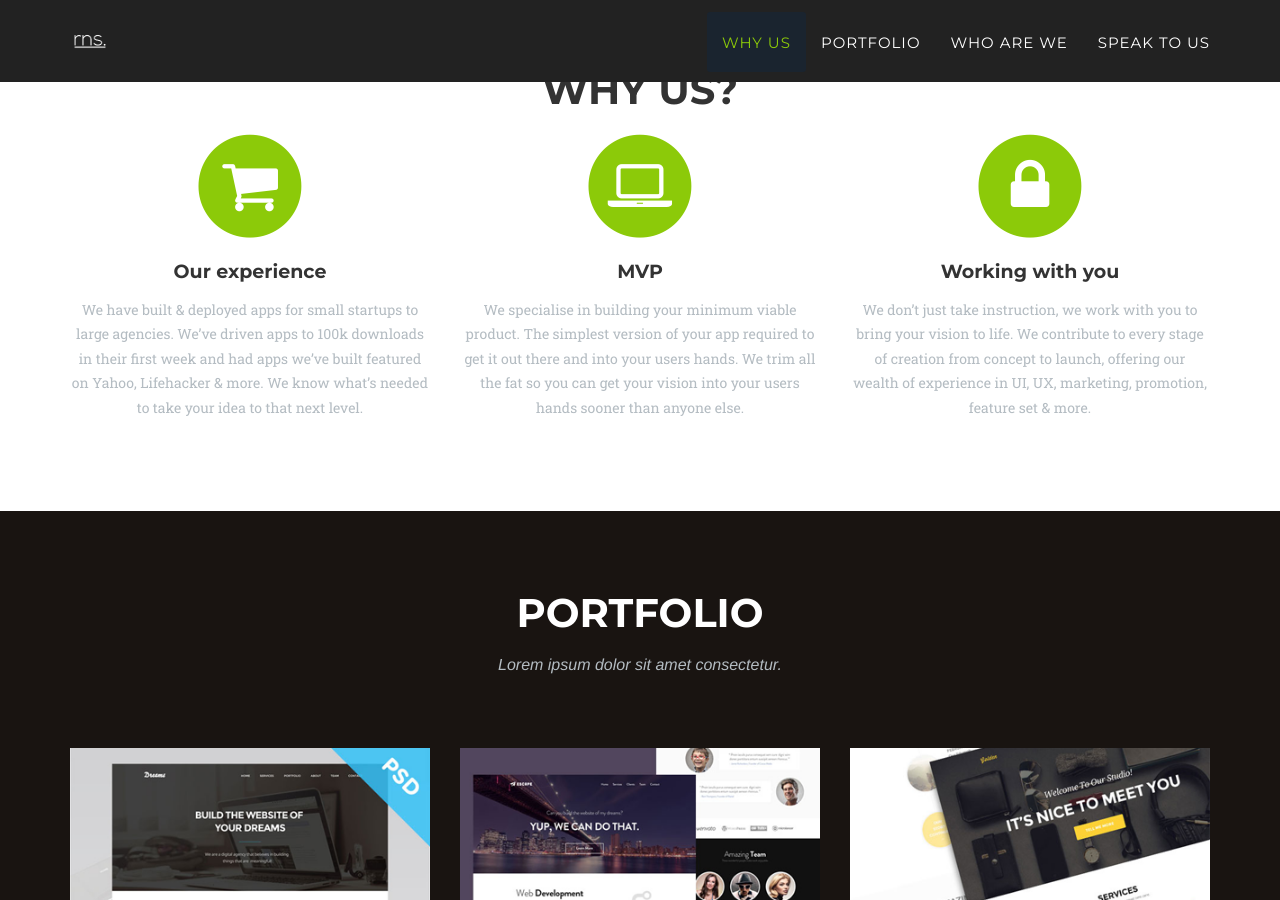
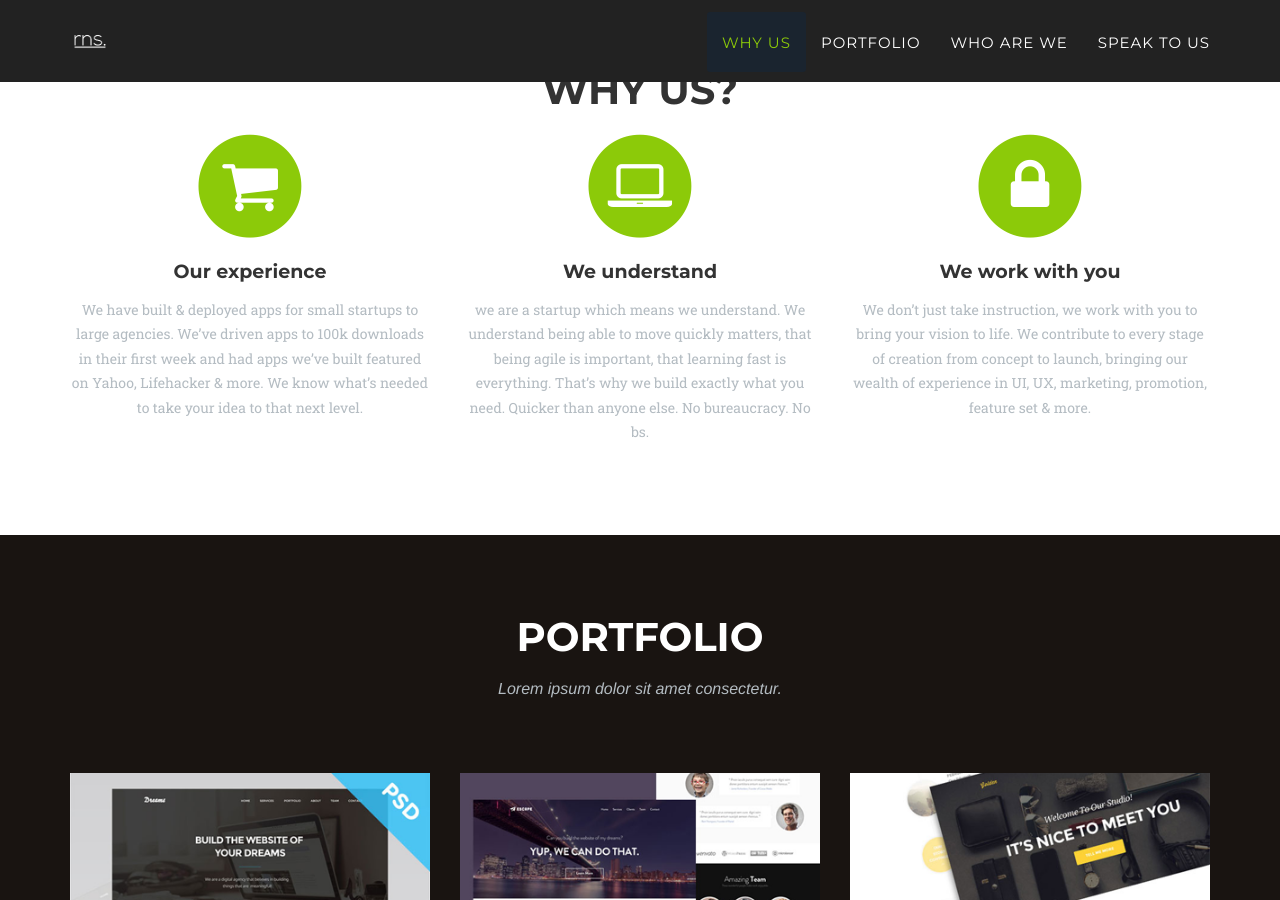
Before and after one commit to RnS-Apps/RnS-Apps.github.io, a Jekyll site: the page built from index.html, in a window 1280 px wide and 900 px high, scrolled down 720 px. Built offline with Jekyll 4.4.1, drawn with Linux system fonts in a browser that asks for light colours; some web fonts are replaced.

Commit message:
Update whyus.html
Updated copy

```diff
--- a/_includes/whyus.html
+++ b/_includes/whyus.html
@@ -21,16 +21,16 @@
                         <i class="fa fa-circle fa-stack-2x text-primary"></i>
                         <i class="fa fa-laptop fa-stack-1x fa-inverse"></i>
                     </span>
-                    <h4 class="service-heading">MVP </h4>
-                    <p class="text-muted">We specialise in building your minimum viable product.  The simplest version of your app required to get it out there and into your users hands.  We trim all the fat so you can get your vision into your users hands sooner than anyone else.</p>
+                    <h4 class="service-heading">We understand</h4>
+                    <p class="text-muted">we are a startup which means we understand.  We understand being able to move quickly matters, that being agile is important, that learning fast is everything.  That’s why we build exactly what you need.  Quicker than anyone else.  No bureaucracy.  No bs.</p>
                 </div>
                 <div class="col-md-4">
                     <span class="fa-stack fa-4x">
                         <i class="fa fa-circle fa-stack-2x text-primary"></i>
                         <i class="fa fa-lock fa-stack-1x fa-inverse"></i>
                     </span>
-                    <h4 class="service-heading">Working with you</h4>
-                    <p class="text-muted">We don’t just take instruction, we work with you to bring your vision to life.  We contribute to every stage of creation from concept to launch, offering our wealth of experience in UI, UX, marketing, promotion, feature set & more.</p>
+                    <h4 class="service-heading">We work with you</h4>
+                    <p class="text-muted">We don’t just take instruction, we work with you to bring your vision to life.  We contribute to every stage of creation from concept to launch, bringing our wealth of experience in UI, UX, marketing, promotion, feature set & more.</p>
                 </div>
             </div>
         </div>
```
